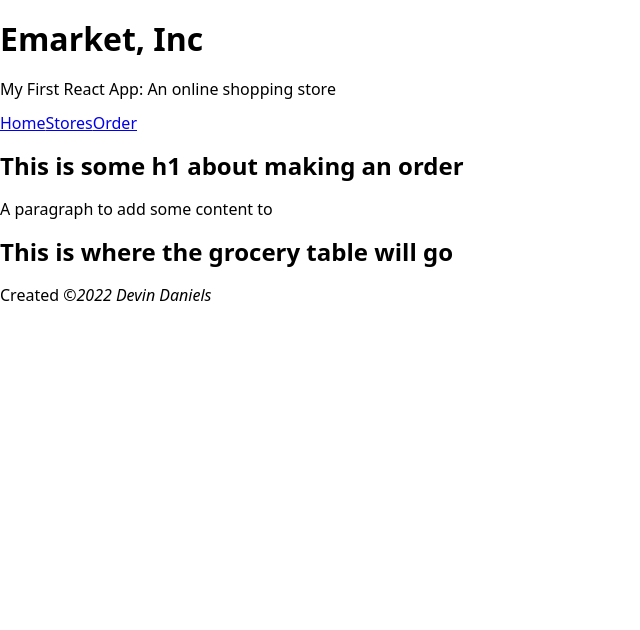
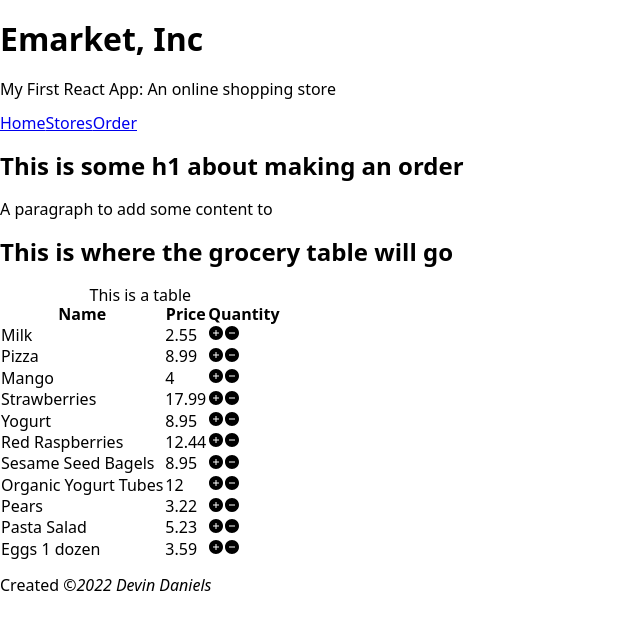
Before and after one commit to devingdaniels/eStore, a React (Create React App) app: page /orderPage in a window 1280 px wide. Shown: the top 630 px of the page, without its empty margins (0-640 px from the left). Built offline with nearby package versions, Linux system fonts and the light colour scheme.

Commit message:
Added content to storePage.js

```diff
--- a/public/index.html
+++ b/public/index.html
@@ -24,7 +24,7 @@
       work correctly both with client-side routing and a non-root public URL.
       Learn how to configure a non-root public URL by running `npm run build`.
     -->
-    <title>React App</title>
+    <title>eStore</title>
   </head>
   <body>
     <noscript>You need to enable JavaScript to run this app.</noscript>
--- a/src/components/GroceryRow.js
+++ b/src/components/GroceryRow.js
@@ -0,0 +1,14 @@
+import React from "react";
+import SelectQuantity from './SelectQuantity'
+
+function GroceryRow({item}){
+    return (
+        <tr>
+            <td>{item.name}</td>
+            <td>{item.price}</td>
+            <td><SelectQuantity/></td>
+        </tr>
+    )
+}
+
+export default GroceryRow
--- a/src/components/GroceryTable.js
+++ b/src/components/GroceryTable.js
@@ -1,8 +1,24 @@
 import React from "react";
+import GroceryRow from './GroceryRow'
 
 function GroceryTable({items}){
     return (
-        <h1>This is where the grocery table will go</h1>
+        <>
+            <h1>This is where the grocery table will go</h1>
+            <table>
+                <caption>This is a table</caption>
+                <thead>
+                    <tr>
+                        <th>Name</th>
+                        <th>Price</th>
+                        <th>Quantity</th>
+                    </tr>
+                </thead>
+                <tbody>
+                    {items.map((item, i)=> <GroceryRow item={item} key={i}/>)}
+                </tbody>
+            </table>
+        </>
     )
 }
 
--- a/src/components/SelectQuantity.js
+++ b/src/components/SelectQuantity.js
@@ -0,0 +1,14 @@
+import React from "react";
+import { AiFillPlusCircle, AiFillMinusCircle } from "react-icons/ai";
+
+
+function SelectQuantity(){
+    return (
+        <>
+            <AiFillPlusCircle/>
+            <AiFillMinusCircle/>
+        </>
+    )
+}
+
+export default SelectQuantity
--- a/src/components/StoreRow.js
+++ b/src/components/StoreRow.js
@@ -0,0 +1,15 @@
+import React from "react";
+
+
+function StoreRow({store}){
+    return (
+        <tr>
+            <td>{store.city}</td>
+            <td>{store.state}</td>
+            <td>{store.zipCode}</td>
+        </tr>
+    )
+}
+
+
+export default StoreRow
--- a/src/components/StoreTable.js
+++ b/src/components/StoreTable.js
@@ -1,8 +1,23 @@
 import React from "react";
+import StoreRow from '../components/StoreRow'
 
-function StoreTable(){
+function StoreTable({stores}){
     return (
-        <h1>This is store table components...</h1>
+        <>
+            <table>
+                <caption>This is a table</caption>
+                <thead>
+                    <tr>
+                        <th>City</th>
+                        <th>State</th>
+                        <th>Zip Code</th>
+                    </tr>
+                </thead>
+                <tbody>
+                    {stores.map((store, i)=> <StoreRow store={store} key={i}/>)}
+                </tbody>
+            </table>
+        </>
     )
 }
 
--- a/src/components/ZipSearch.js
+++ b/src/components/ZipSearch.js
@@ -0,0 +1,21 @@
+import React, { useState } from "react";
+
+function ZipSearch(){
+    const [zipCode, setZipCode] = useState('')
+    return (
+        <form action="" method="">
+            <fieldset>
+                <legend>Enter your zip code</legend>
+                <label for="zip"></label>
+                <input type="text" id="zip" value={zipCode} name="zipCode" placeholder="97506" size="5" maxLength="5" onChange={e => setZipCode(e.target.value)}></input>
+                <label for="zipAlert">
+                    <button name="zipAlert" onClick={ e=>
+                        {alert(`Your zip code: ${zipCode}`)
+                        e.preventDefault()}}>Submit
+                    </button>
+                </label>
+            </fieldset>
+        </form>
+    )
+}
+export default ZipSearch
--- a/src/pages/StoresPage.js
+++ b/src/pages/StoresPage.js
@@ -2,12 +2,12 @@ import React from "react"
 import StoreTable from '../components/StoreTable'
 import ZipSearch from '../components/ZipSearch'
 
-function StoresPage(){
+function StoresPage({stores} ){
     return (
         <>
         <h2>Hello from test in Store pages</h2>
         <p>Some paragrpah info here...</p>
-        <StoreTable/>
+        <StoreTable stores={stores}/>
         <ZipSearch/>
         </>
     )
```
